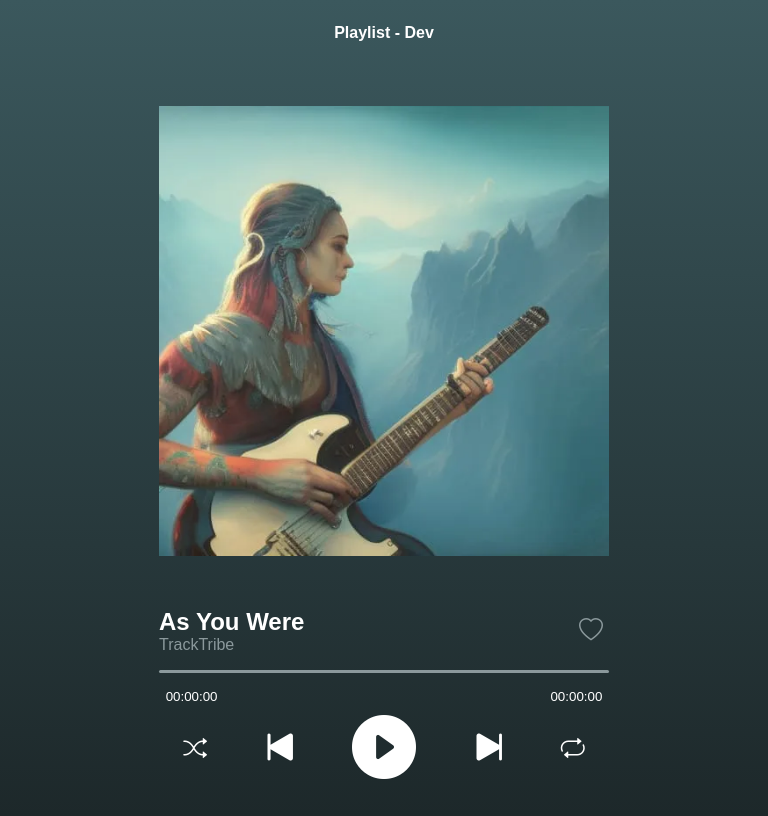
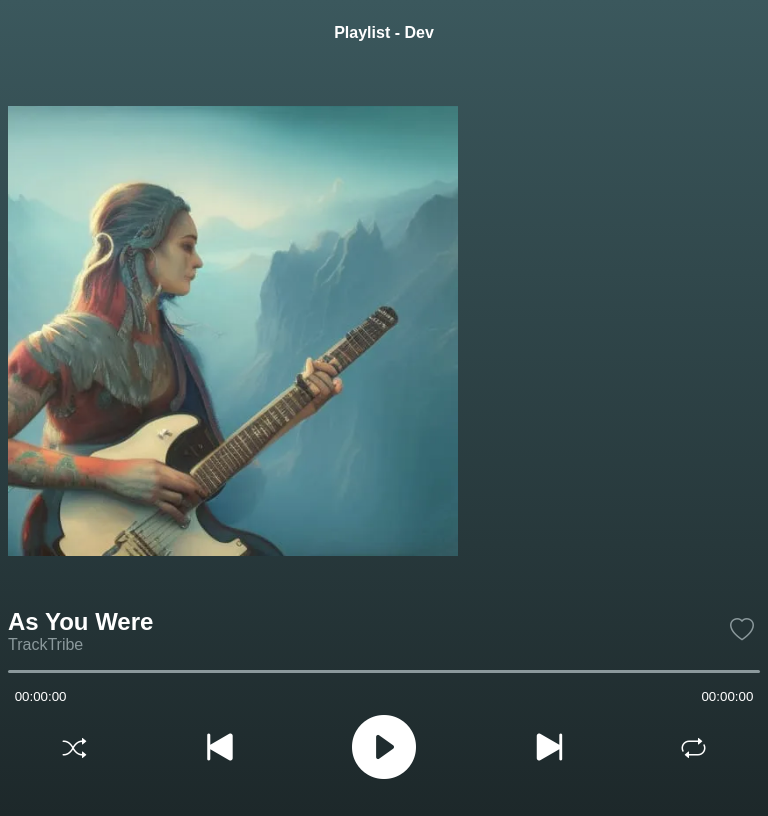
Before and after one commit to dantascrispim/Playlist-Dev, a plain HTML site: page index.html in a window 768 px wide. Drawn offline with nearby package versions, Linux system fonts and the light colour scheme.

Commit message:
Update css

```diff
--- a/style.css
+++ b/style.css
@@ -95,3 +95,9 @@ button {
   font-size: smaller;
   margin: 0.5em;
 }
+
+@media (min-width: 601px) and (max-width: 1024px) {
+  .music-container {
+    width: 100%;
+  }
+}
```
